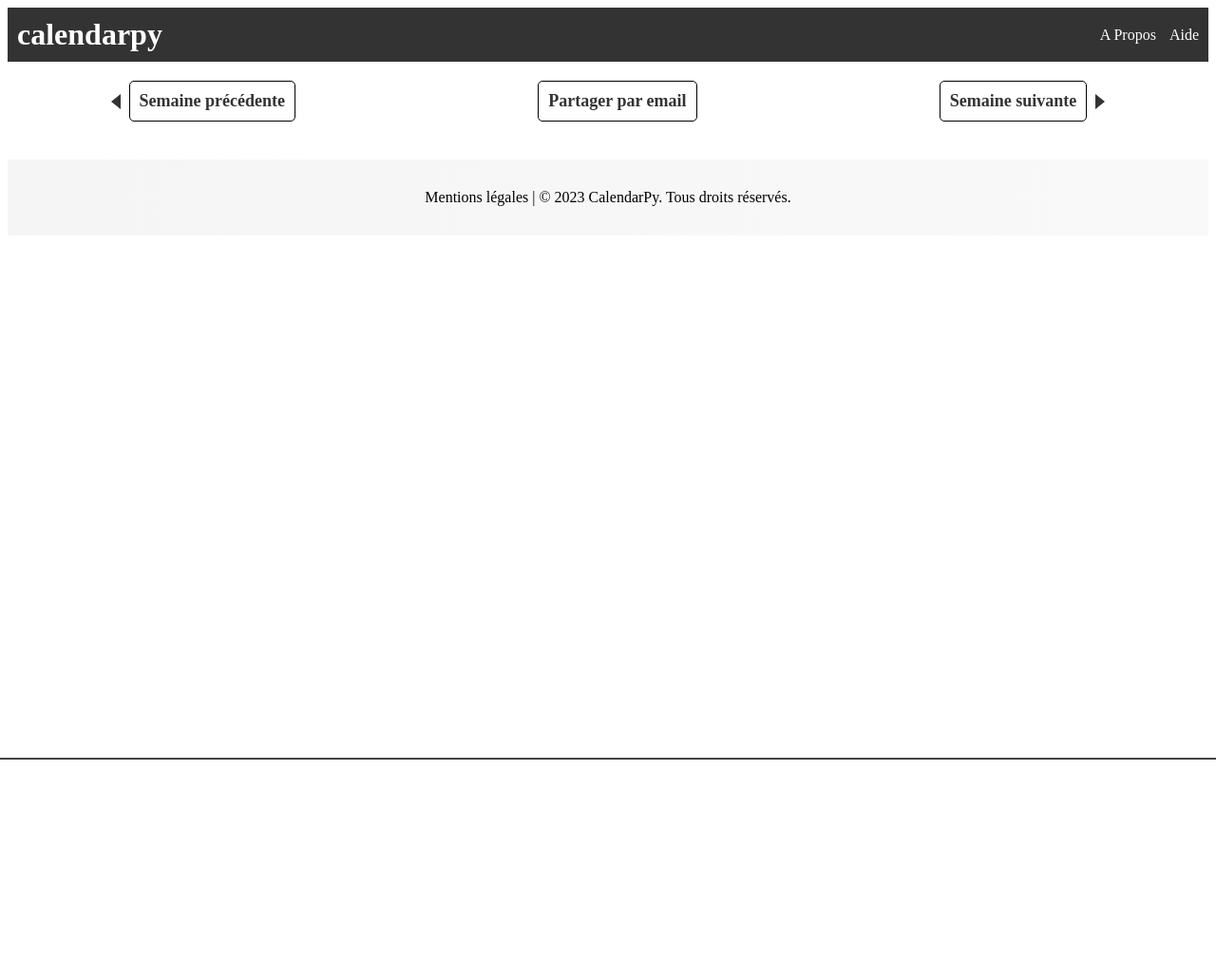
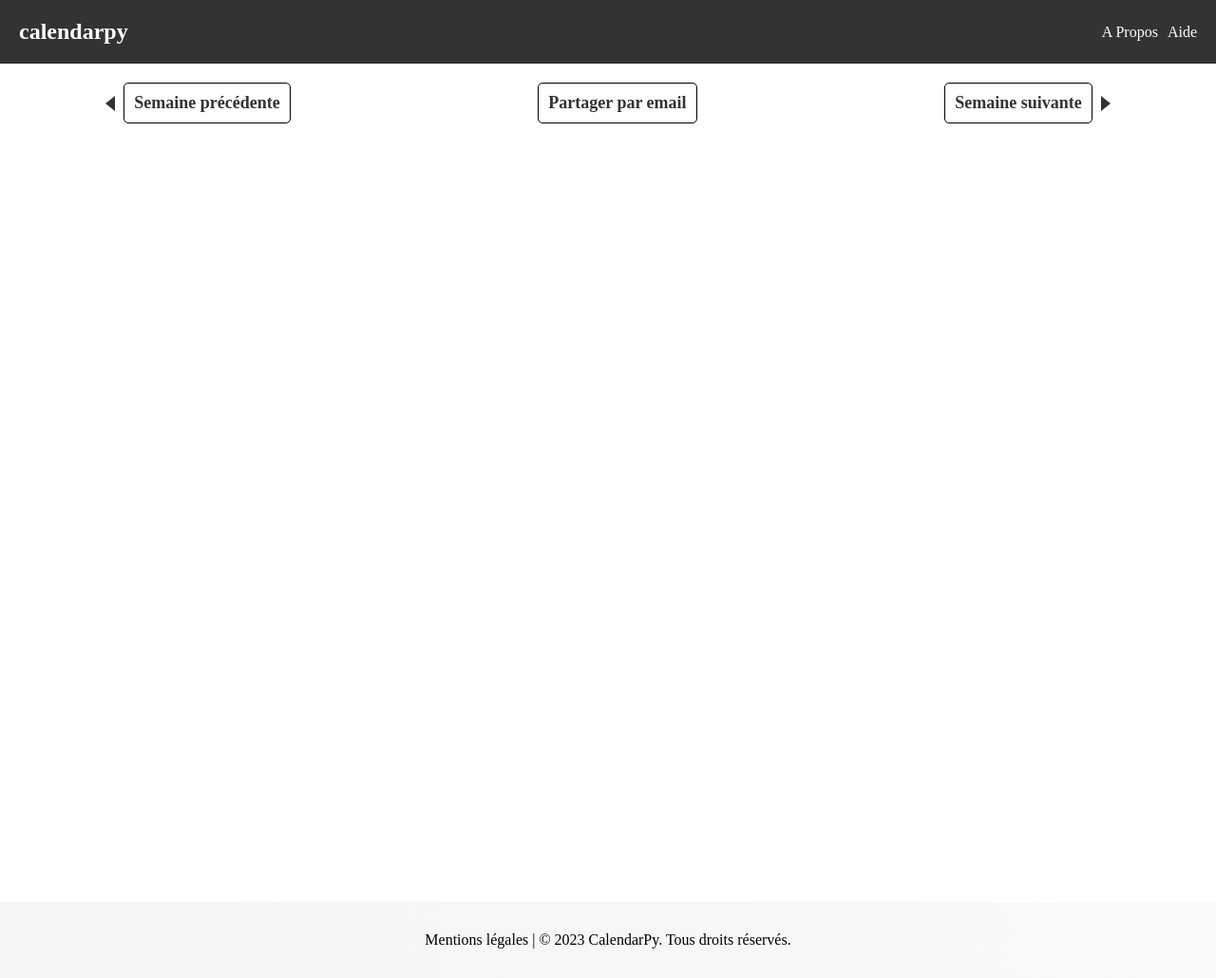
Before and after one commit to Matthh69/calendarpy, a Flask app: template app/templates/calendar.html in a window 1280 px wide. Shown: the whole page at 95% size. Before the commit the page ends 800 px from the top, so only its background shows below. Run offline with Flask 3, Linux system fonts and the light colour scheme; the template is opened without the code that fills it, so the values that code supplies are empty.

Commit message:
Update general

```diff
--- a/app/static/style.css
+++ b/app/static/style.css
@@ -1,41 +1,39 @@
-/*----------------- LE HEADER -----------------*/
+/*----------------- LE HEADER /*-----------------*/
 header {
-  background-color: #333;
-  color: #fff;
-  padding: 10px;
+  background-color: rgb(51, 51, 51);
+  color: white;
+  padding: 20px;
   display: flex;
   justify-content: space-between;
   align-items: center;
 }
 
 header h1 {
+  font-size: 24px;
   margin: 0;
 }
 
-header a {
-  color: #fff;
+header h1 a {
   text-decoration: none;
+  color: white;
 }
 
-nav ul {
+header nav ul {
   list-style-type: none;
+  margin: 0;
   padding: 0;
-  margin: 0;
+  display: flex;
 }
 
-nav ul li {
-  display: inline;
-  margin-right: 10px;
+header nav ul li {
+  margin-left: 10px;
 }
 
-nav ul li:last-child {
-  margin-right: 0;
+header nav ul li a {
+  text-decoration: none;
+  color: white;
 }
 
-/*----------------- LE CALENDRIER -----------------*/
-.content {
-  margin: 20px;
-}
 
 .button-container {
   display: flex;
@@ -68,6 +66,7 @@ nav ul li:last-child {
   border-style: solid;
   border-width: 8px 10px 8px 0;
   border-color: transparent #333 transparent transparent;
+  /*color: #${substring(calc(abs(hash('1'))), 0, 6)}; fixer la couleur*/
 }
 
 .button-container a:last-child::before {
@@ -79,45 +78,51 @@ nav ul li:last-child {
   border-style: solid;
   border-width: 8px 0 8px 10px;
   border-color: transparent transparent transparent #333;
+  /*color: #${substring(calc(abs(hash('1'))), 0, 6)}; fixer la couleur*/
 }
 
 .button-container a:hover {
   background-color: #eee;
 }
 
+/*----------------- LE CALENDRIER /*-----------------*/
+body{
+  margin: 0;
+  padding: 0;
+}
 .semaine {
   display: flex;
+  /*border: 2px solid black;*/
+  height: 90vh;
+  margin-bottom: 80px; /* Ajout de la marge en bas équivalente à la hauteur du footer */
 }
 
+
 .jour {
-  border: 1px solid #333;
   margin: 5px;
   flex: 1;
 }
 
 .contenu_jour {
   padding: 2px;
-  border: 1px solid #333;
-  height: 85%;
+  border: 1px solid rgb(0, 0, 0);
+  height: 100%;
 }
-
 .contenu_jour ul {
   list-style-type: none;
   padding: 0;
   margin: 0;
 }
-
 .contenu_jour li {
   padding: 10px;
-  margin-bottom: 5px;
-  color: #fff;
+
+  color: white;
 }
 
 .titre_jour {
   padding: 20px;
-  border: 1px solid #333;
-  background-color: #333;
-  color: #fff;
+  background-color: rgb(51, 51, 51);
+  color: white;
 }
 
 form {
@@ -170,62 +175,31 @@ button[type="submit"]:hover {
   font-weight: bold;
   color: #ffffff;
   border: none;
-  opacity: 80%;
+  opacity: 50%; /* Réduisez la valeur d'opacité pour une couleur d'arrière-plan plus claire */
   border-radius: 10px;
   padding: 10px;
   resize: vertical;
   overflow: auto;
-  height: 100%;
-  min-height: 50px;
-  outline: none;
-  scrollbar-width: thin;
-  scrollbar-color: #888888 #ffffff;
+  min-height: 20px;
+  outline: none; /* enlève les petits traits noirs */
+  scrollbar-width: thin; /* spécifie la largeur de la scrollbar */
+  scrollbar-color: #888888 #ffffff; /* spécifie la couleur de la scrollbar */
+  line-height: 1; /* ajuste la hauteur de ligne au comportement par défaut */
 }
 
-/* Footer */
+
+
+
 footer {
-  background: linear-gradient(90deg, #f5f5f5, #f9f9f9);
   height: 80px;
   display: flex;
   align-items: center;
   justify-content: center;
+  background: linear-gradient(90deg, rgb(245, 245, 245), rgb(249, 249, 249));
 }
 
-footer p {
-  margin: 0;
-  font-size: 12px;
-  color: #888;
+
+.autosize {
+  resize: none;
+  overflow: hidden;
 }
-
-footer::before {
-  content: "";
-  position: absolute;
-  bottom: 0;
-  left: 0;
-  width: 100%;
-  height: 2px;
-  background-color: #ccc;
-}
-
-footer::after {
-  content: "";
-  position: absolute;
-  bottom: 0;
-  left: 0;
-  width: 100%;
-  height: 2px;
-  background-color: #333;
-  animation: footerAnimation 10s infinite;
-}
-
-@keyframes footerAnimation {
-  0% {
-    background-color: #333;
-  }
-  50% {
-    background-color: #555;
-  }
-  100% {
-    background-color: #333;
-  }
-}
--- a/app/templates/calendar.html
+++ b/app/templates/calendar.html
@@ -6,7 +6,6 @@
     <link rel="stylesheet" href="{{ url_for('static', filename='style.css') }}">
 </head>
 <body>
-
     <header>
         <h1><a href="/">calendarpy</a></h1>
         <nav>
@@ -21,18 +20,24 @@
         <a href="{{ url_for('routes.previous_week', date=date) }}">Semaine précédente</a>
 
         <a href="mailto:?subject=Calendrier&amp;body={{ request.url }}">Partager par email</a>
+
         <a href="{{ url_for('routes.next_week', date=date) }}">Semaine suivante</a>
     </div>
 
-<div class="content">
         <div class="semaine">
             {% for item in calendar %}
+
                 <div id="jour" class="jour">
-            <div class="titre_jour">{{ item['day'] }}  {{ item['date'] }}</div>
+                    <div class="titre_jour">{{ item['date'].strftime("%A %d %B").capitalize() }}</div>
+
+
+
                     <div class="contenu_jour">
                         <ul>
                             {% for event in events %}
+
                                 {% if event['event_date'].split()[0] == item['date'].strftime('%Y-%m-%d') %}
+
                                 <form class="editEventForm" method="POST" action="/update_event">
                                     <textarea type="text" class="eventContent" data-id-event="{{ event['id'] }}" name="content" style="background: {{ event['color'] }}">{{ event['txt_content'] }}</textarea>
                                     <input type="hidden" name="event_id" value="{{ event['id'] }}">
@@ -40,6 +45,8 @@
                                     <input type="hidden" name="idCal" value="{{ id }}">
                                     <button type="submit" class="updateButton" style="display:none;">Enregistrer</button>
                                 </form>
+
+
                                 {% endif %}
                             {% endfor %}
                         </ul>
@@ -49,12 +56,16 @@
                             <input type="hidden" name="idCal" value="{{ id }}">
                             <button class="addClasse" type="submit">Ajouter une tâche</button>
                         </form>
+
+
                     </div>
                 </div>
             {% endfor %}
         </div>
-</div>
-
+        <!--
+        <textarea class="autosize">
+            Multiple lines work on load
+            Go ahead and add or delete</textarea>-->
         <footer>
             <div class="marquee-container">
                 <div class="marquee">
@@ -63,8 +74,12 @@
                 </div>
             </div>
         </footer>
+        <script src="https://code.jquery.com/jquery-3.6.0.min.js"></script>
 
         <script>
+
+
+
             var textareas = document.querySelectorAll('.eventContent');
 
             textareas.forEach(function(textarea) {
@@ -76,9 +91,33 @@
             textarea.addEventListener("keydown", function(e) {
                 if (e.key === "Enter" && !e.shiftKey) {
                 e.preventDefault(); // empêche la saisie de la touche Entrée
+                this.form.submit(); // soumet le formulaire
+                console.log('form envoyé')
                 }
             });
             });
+
+            /*
+            autosize();
+            function autosize(){
+                var text = $('.autosize');
+
+                text.each(function(){
+                    $(this).attr('rows',1);
+                    resize($(this));
+                });
+
+                text.on('input', function(){
+                    resize($(this));
+                });
+
+                function resize ($text) {
+                    $text.css('height', 'auto');
+                    $text.css('height', $text[0].scrollHeight+'px');
+                }
+            }*/
+
+
         </script>
 
 </body>
```
Also changed, not shown: app/routes.py (+10 -1 lines), app/static/createCalendar.css (+3 -8 lines), app/static/createCalendar.js (deleted, +0 -20 lines), app/templates/adddata.html (deleted, +0 -42 lines). Lines whose indentation alone changed are shown as unchanged.
